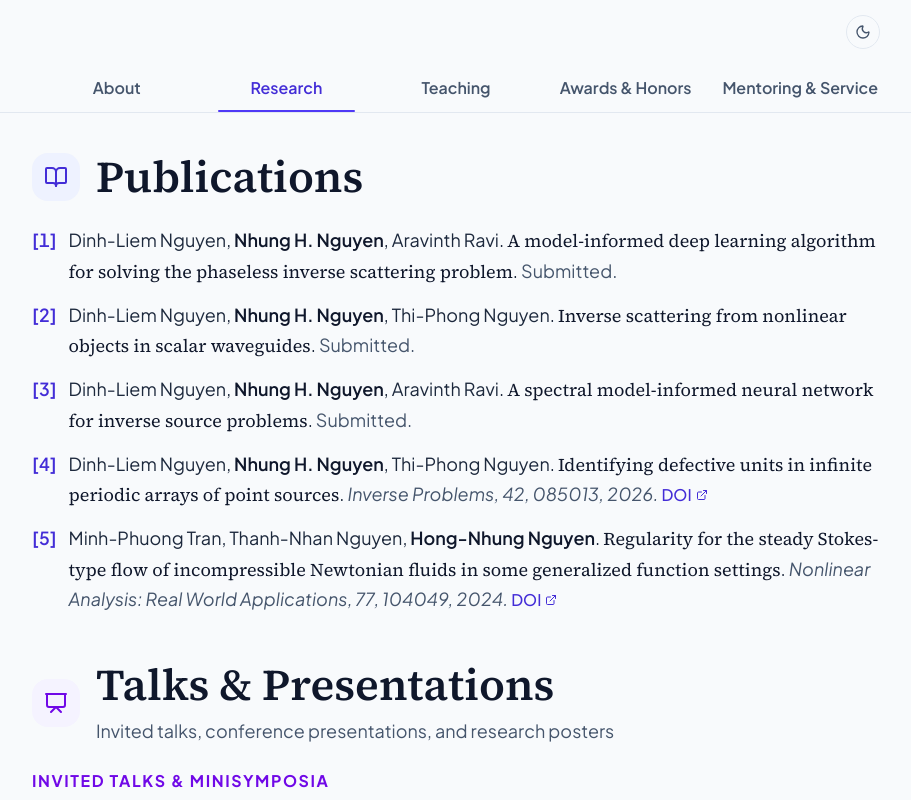
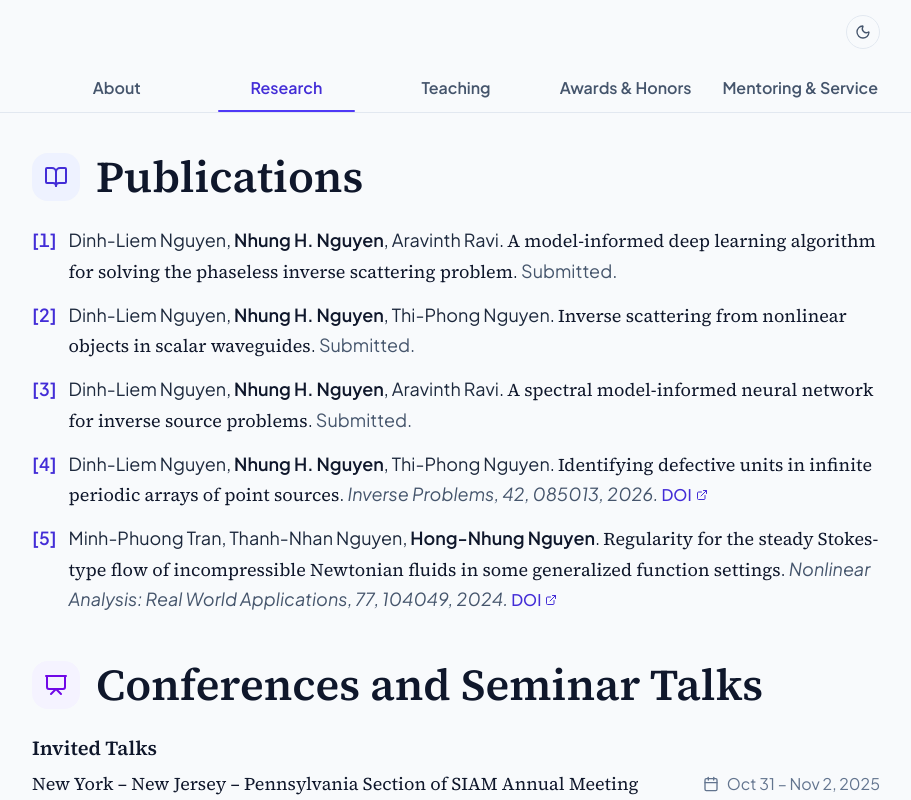
Before and after one commit to nhungnh-dot/nhungnh-dot.github.io, a React (Vite) app: page / in a window 1280 px wide. Both pictures are taken after a click on the tab "Research". Shown: the top 800 px of the page, without its empty margins (184-1095 px from the left). Built offline with nearby package versions, Linux system fonts and the light colour scheme.

Commit message:
Simplify conferences and presentations to match CV layout

```diff
--- a/src/components/TalksPresentations.tsx
+++ b/src/components/TalksPresentations.tsx
@@ -4,30 +4,44 @@ import { TALKS_LIST } from '../data/academicData';
 import { Talk } from '../types';
 
 export const TalksPresentations: React.FC = () => {
-  const invitedTalks = TALKS_LIST.filter(t => t.type === 'invited');
-  const contributedTalks = TALKS_LIST.filter(t => t.type === 'contributed');
-  const posterTalks = TALKS_LIST.filter(t => t.type === 'poster');
+  const groups = [
+    {
+      id: 'invited',
+      title: 'Invited Talks',
+      talks: TALKS_LIST.filter(t => t.type === 'invited'),
+    },
+    {
+      id: 'contributed',
+      title: 'Contributed Talks',
+      talks: TALKS_LIST.filter(t => t.type === 'contributed'),
+    },
+    {
+      id: 'poster',
+      title: 'Poster Presentations',
+      talks: TALKS_LIST.filter(t => t.type === 'poster'),
+    },
+  ];
 
   const renderTalkList = (talks: Talk[]) => (
-    <ul className="space-y-4 sm:space-y-5 list-none">
-      {talks.map((talk) => (
-        <li key={talk.id} className="flex flex-col sm:flex-row sm:items-start sm:justify-between gap-3 sm:gap-6">
-          <div className="flex-1">
-            <span className="font-semibold text-base sm:text-lg text-slate-900 dark:text-slate-100 font-serif-academic leading-snug">
+    <ul className="space-y-2.5 list-none">
+      {talks.map(talk => (
+        <li
+          key={talk.id}
+          className="flex flex-col sm:flex-row sm:items-start sm:justify-between gap-1.5 sm:gap-4"
+        >
+          <div className="min-w-0">
+            <p className="font-medium text-sm sm:text-base text-slate-900 dark:text-slate-100 font-serif-academic leading-snug">
               {talk.event}
-            </span>
-            {talk.session && (
-              <p className="text-sm text-indigo-700 dark:text-indigo-300 mt-1.5 font-medium">
-                {talk.session}
             </p>
-            )}
-            <p className="text-sm text-slate-600 dark:text-slate-400 mt-2 leading-relaxed">
-              {talk.location} {talk.format === 'virtual' && '(Virtual)'}
+            <p className="mt-0.5 text-sm text-slate-600 dark:text-slate-400 leading-relaxed">
+              {talk.session && <>{talk.session}{', '}</>}
+              {talk.location}
+              {talk.format === 'virtual' && ' (Virtual)'}
             </p>
           </div>
-          <span className="inline-flex items-center gap-2 self-start rounded-full bg-violet-50 px-3 py-1.5 text-sm text-violet-800 dark:bg-violet-950/45 dark:text-violet-300 whitespace-nowrap flex-shrink-0 font-semibold sm:text-right">
+          <span className="inline-flex items-center gap-2 flex-shrink-0 text-sm text-slate-500 dark:text-slate-400 sm:pl-4">
             <Calendar className="w-4 h-4" aria-hidden="true" />
-            {talk.date}
+            <span>{talk.date}</span>
           </span>
         </li>
       ))}
@@ -37,44 +51,25 @@ export const TalksPresentations: React.FC = () => {
   return (
     <section id="talks" className="pt-5 pb-8 sm:pt-6 sm:pb-10">
       <div className="max-w-4xl mx-auto px-4 sm:px-6">
-        <div className="mb-5 sm:mb-6">
-          <div className="flex items-center gap-4">
+        <div className="mb-5 sm:mb-6 flex items-center gap-4">
           <span className="flex h-12 w-12 items-center justify-center rounded-2xl bg-violet-50 text-violet-700 dark:bg-violet-950/40 dark:text-violet-300">
             <Presentation className="h-6 w-6" aria-hidden="true" />
           </span>
-            <div>
           <h2 className="text-3xl sm:text-4xl font-bold text-slate-900 dark:text-slate-50 font-serif-academic">
-                Talks & Presentations
+            Conferences and Seminar Talks
           </h2>
-              <p className="text-sm sm:text-base text-slate-600 dark:text-slate-400 mt-1.5 leading-relaxed">
-                Invited talks, conference presentations, and research posters
-              </p>
-            </div>
-          </div>
         </div>
 
-        <div className="mb-5 sm:mb-6">
-          <h3 className="text-sm uppercase tracking-widest text-violet-700 dark:text-violet-300 font-bold mb-4">
-            Invited Talks & Minisymposia
+        <div className="space-y-5 sm:space-y-6">
+          {groups.filter(group => group.talks.length > 0).map(group => (
+            <article key={group.id} id={`talks-${group.id}`}>
+              <h3 className="mb-2.5 text-base sm:text-lg font-semibold text-slate-900 dark:text-slate-100 font-serif-academic">
+                {group.title}
               </h3>
-          {renderTalkList(invitedTalks)}
+              {renderTalkList(group.talks)}
+            </article>
+          ))}
         </div>
-
-        <div className="mb-5 sm:mb-6">
-          <h3 className="text-sm uppercase tracking-widest text-violet-700 dark:text-violet-300 font-bold mb-4">
-            Contributed Presentations
-          </h3>
-          {renderTalkList(contributedTalks)}
-        </div>
-
-        {posterTalks.length > 0 && (
-          <div>
-            <h3 className="text-sm uppercase tracking-widest text-violet-700 dark:text-violet-300 font-bold mb-4">
-              Poster Presentations
-            </h3>
-            {renderTalkList(posterTalks)}
-          </div>
-        )}
       </div>
     </section>
   );
```
Lines whose indentation alone changed are shown as unchanged.
